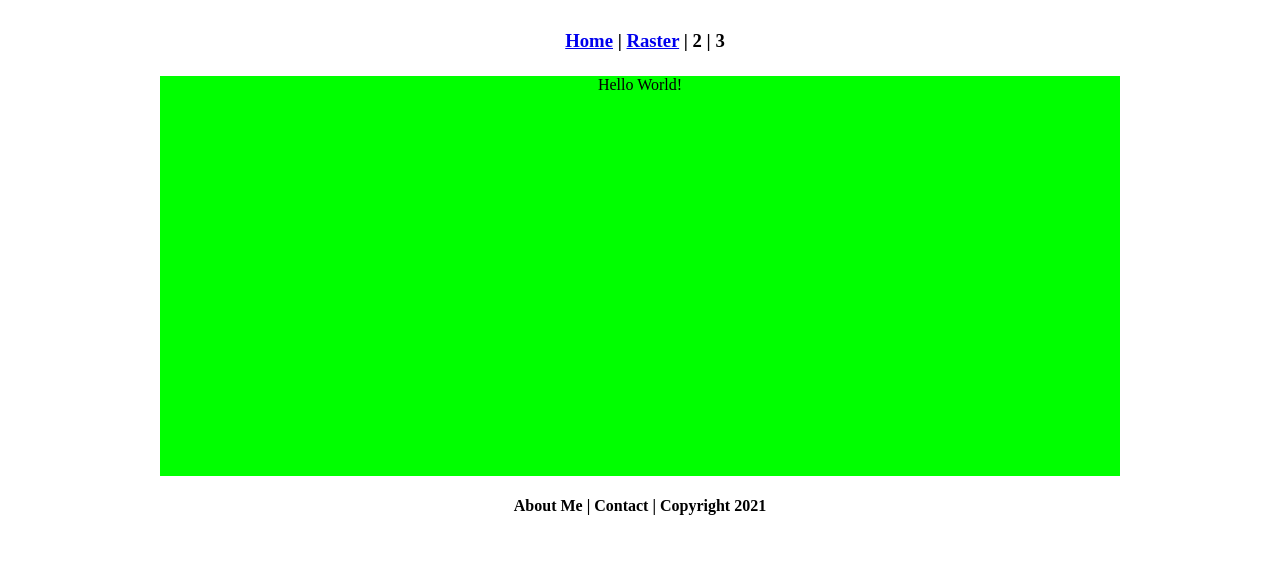
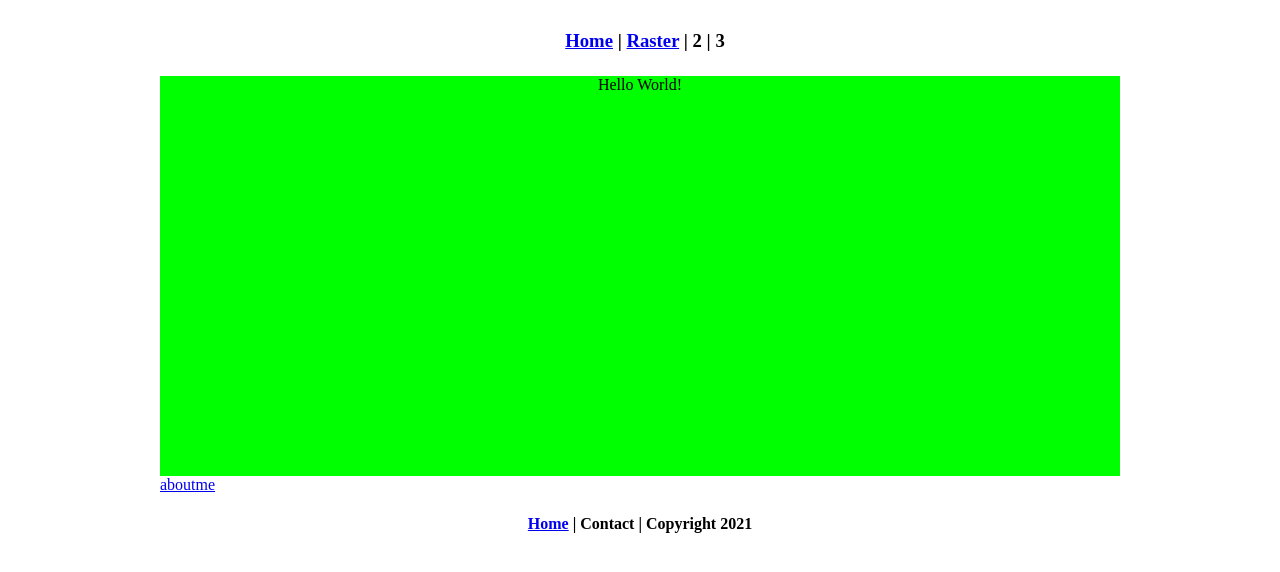
Before and after one commit to saaaammmm/xxxxxfortnitekid108, a plain HTML site: page aboutme.html in a window 1280 px wide. Shown: the part 102-674 px from the top of the page. Drawn offline with Linux system fonts and the light colour scheme.

Commit message:
Update aboutme.html

```diff
--- a/aboutme.html
+++ b/aboutme.html
@@ -15,8 +15,9 @@
     <h3><a href="index.html">Home</a> | <a href="esc/index.html">Raster</a> | 2 | 3</h3>
   </div>
   <div class="content">Hello World!</div>
-  <div class="footer">
-    <h4>About Me | Contact | Copyright 2021</h4>
+  <a href="index.html">aboutme</a>
+	<div class= "footer">
+    <h4><a href="index.html">Home</a>  | Contact | Copyright 2021</h4>
   </div>
 </div>
 </body>
```
